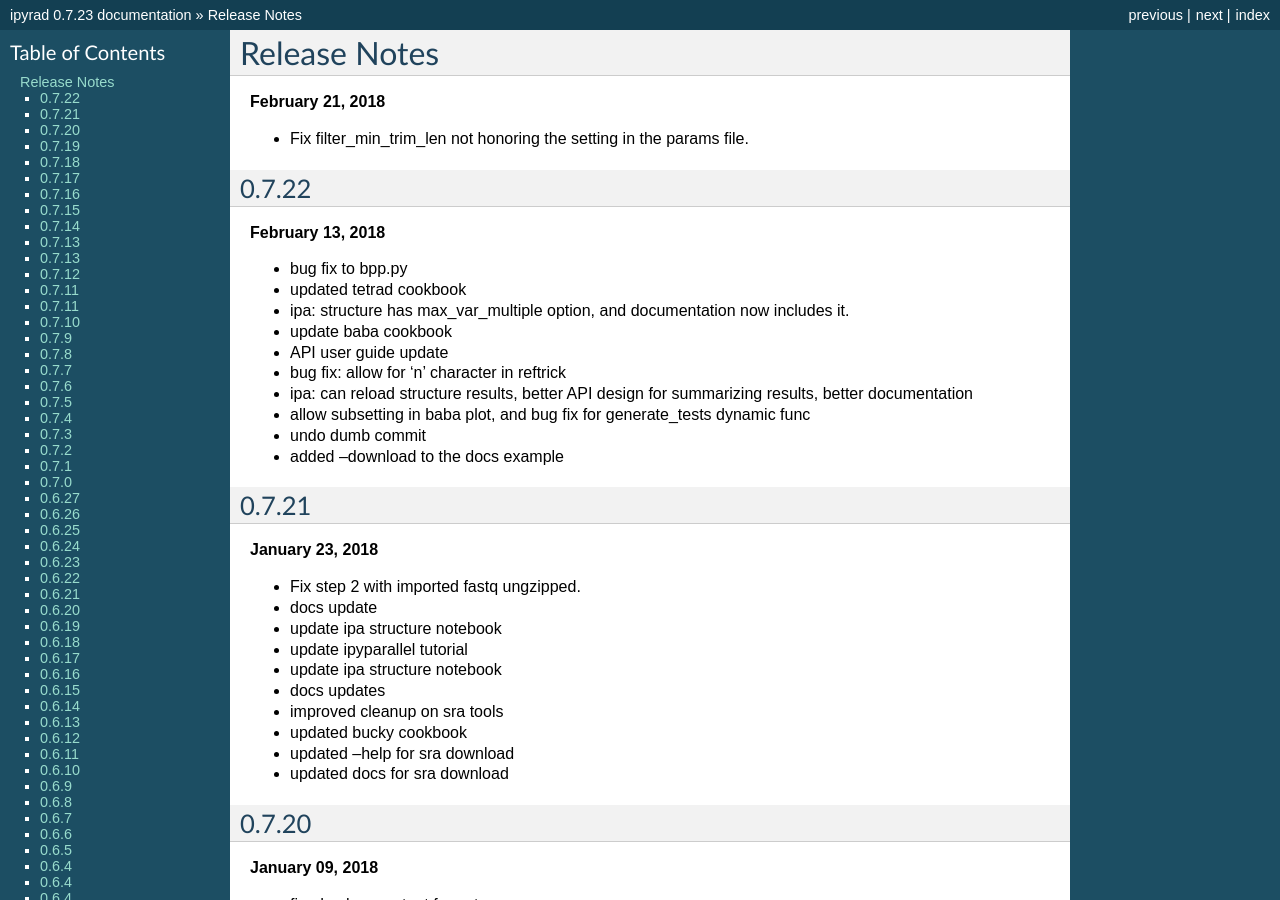
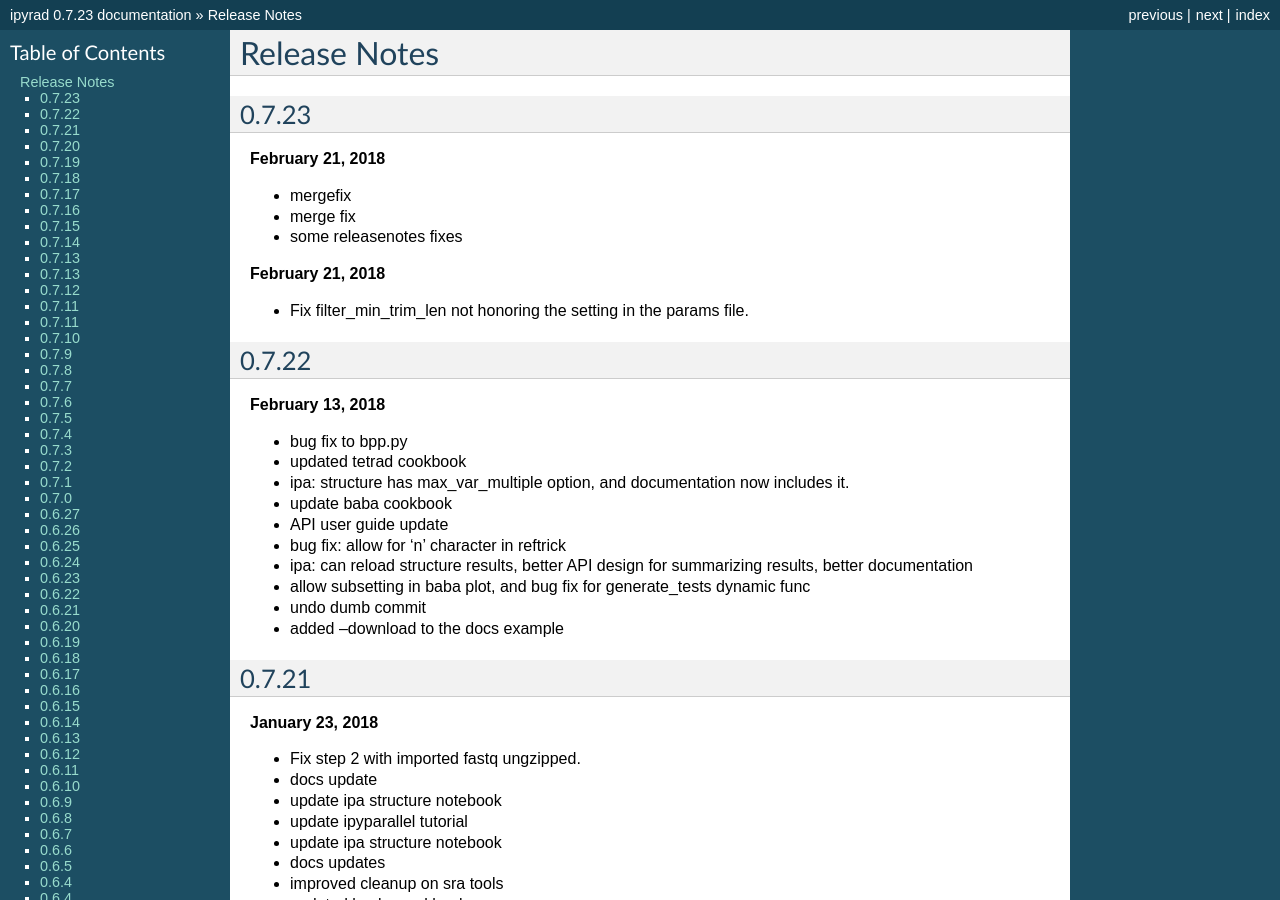
Before and after one commit to dereneaton/ipyrad, a Sphinx documentation site: the page built from docs/releasenotes.rst, in a window 1280 px wide and 900 px high. Built offline with Sphinx 7.4.7, drawn with Linux system fonts in a browser that asks for light colours; pages that are not in the unit, such as notebooks, are missing from menus; the version number is read from the project's files by our own code.

Commit message:
"Updating ipyrad/__init__.py to version - 0.7.23

```diff
--- a/docs/releasenotes.rst
+++ b/docs/releasenotes.rst
@@ -4,6 +4,14 @@
 
 Release Notes
 =============
+
+0.7.23
+------
+**February 21, 2018**
+
+- mergefix
+- merge fix
+- some releasenotes fixes
 
 =======
 0.7.23
```
